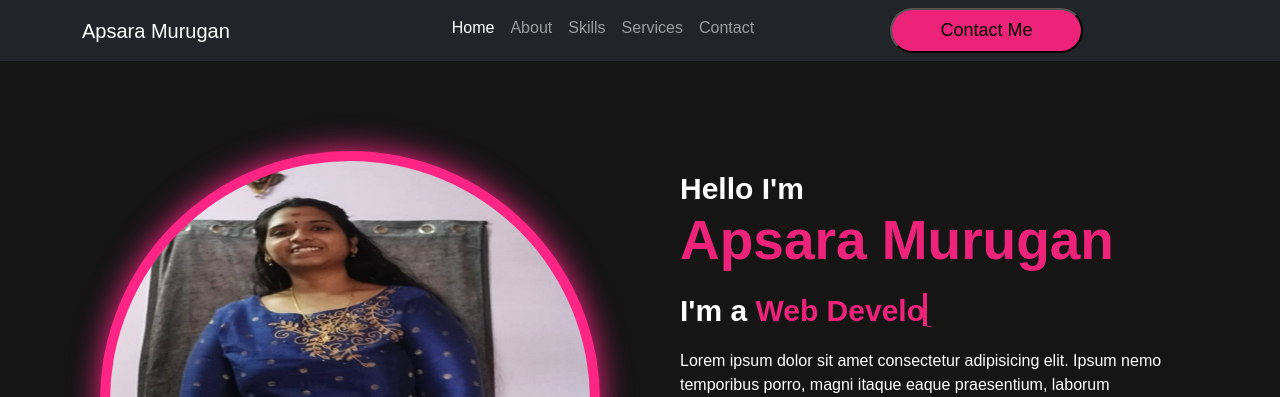
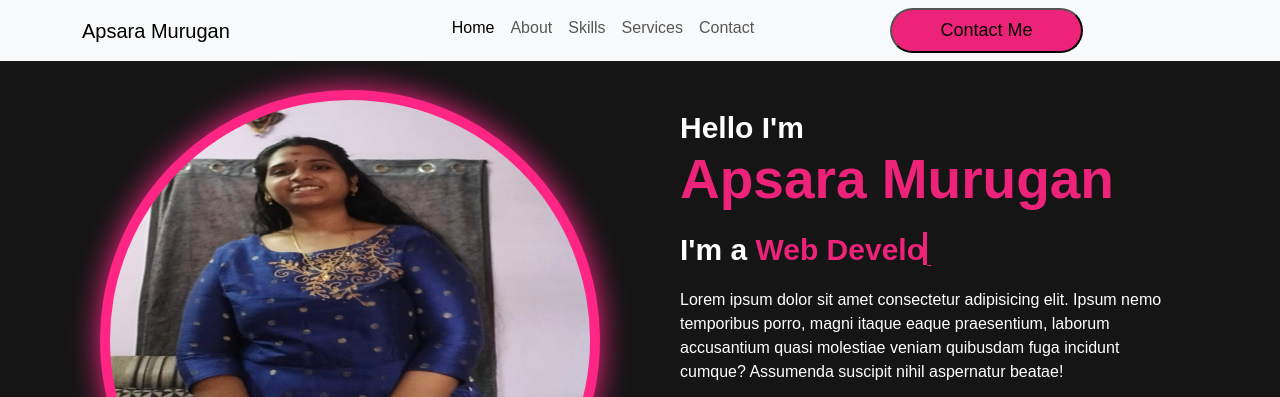
Before and after one commit to APSARA-AMRI/CredoSystemz, a plain HTML site: page index.html in a window 1280 px wide. Shown: the top 397 px of the page. Drawn offline with nearby package versions, Linux system fonts and the light colour scheme.

Commit message:
Navbar modified

```diff
--- a/index.html
+++ b/index.html
@@ -8,8 +8,8 @@
     <!-- font awesome css -->
     <link rel="stylesheet" href="https://cdnjs.cloudflare.com/ajax/libs/font-awesome/6.6.0/css/all.min.css">
 
-    <!-- bootstrap css -->
     <link href="https://cdn.jsdelivr.net/npm/bootstrap@5.3.3/dist/css/bootstrap.min.css" rel="stylesheet" integrity="sha384-QWTKZyjpPEjISv5WaRU9OFeRpok6YctnYmDr5pNlyT2bRjXh0JMhjY6hW+ALEwIH" crossorigin="anonymous">
+    <script src="https://cdn.jsdelivr.net/npm/bootstrap@5.3.3/dist/js/bootstrap.bundle.min.js" integrity="sha384-YvpcrYf0tY3lHB60NNkmXc5s9fDVZLESaAA55NDzOxhy9GkcIdslK1eN7N6jIeHz" crossorigin="anonymous"></script>
 
     <!-- Link to css -->
     <link rel="stylesheet" href="./style.css">
@@ -18,7 +18,7 @@
 <body>
     <!-- navbar start -->
 <header>
-    <nav class="navbar navbar-expand-lg navbar-dark bg-dark">
+    <nav class="navbar navbar-expand-lg fixed-top navbar-light bg-light">
         <div class="container">
             <!-- <img src="./images/logo.jpeg" alt="logo" class="logo" width="30" height="30"> -->
             <a class="navbar-brand" href="#">Apsara Murugan</a>
--- a/style.css
+++ b/style.css
@@ -34,20 +34,32 @@ img {
     transition: .5s ease-in-out;
 }
 .contact_btn:hover{
-  color:#fff;
+  /* color:#fff; */
   border:2px solid #ed2279;
   background:transparent;
 }
 /* navbar section */
-li a{
-  padding:15px;
-  display:block;
-  color:#fff;
+.nav-link{
+  position:relative;
 }
-li a:hover{
-  color:#ed2279;
+.nav-link::after{
+  content:'';
+  opacity:0;
+  transition:all 0.2s;
+  height:2px;
+  width:100%;
+  background-color:#ed2279;
+  position:absolute;
+  bottom:0;
+  left:0;
 }
-
+.nav-link:hover{
+ /* border-bottom:2px solid #ed2279; */
+ /* text-decoration: underline; */
+}
+.nav-link:hover::after{
+  opacity:1;
+}
 /* Home section */
 .home{
   padding:90px 100px;
```
